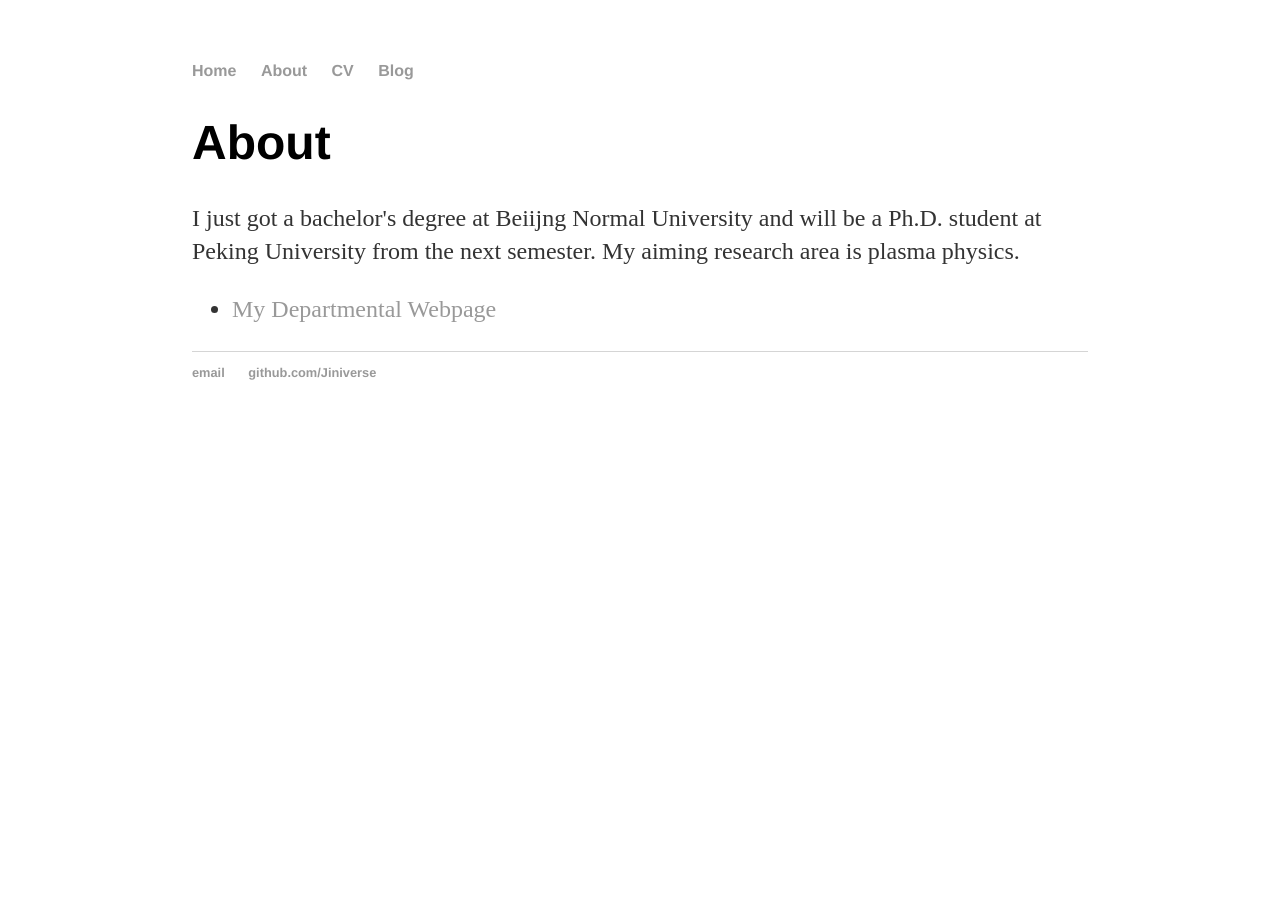
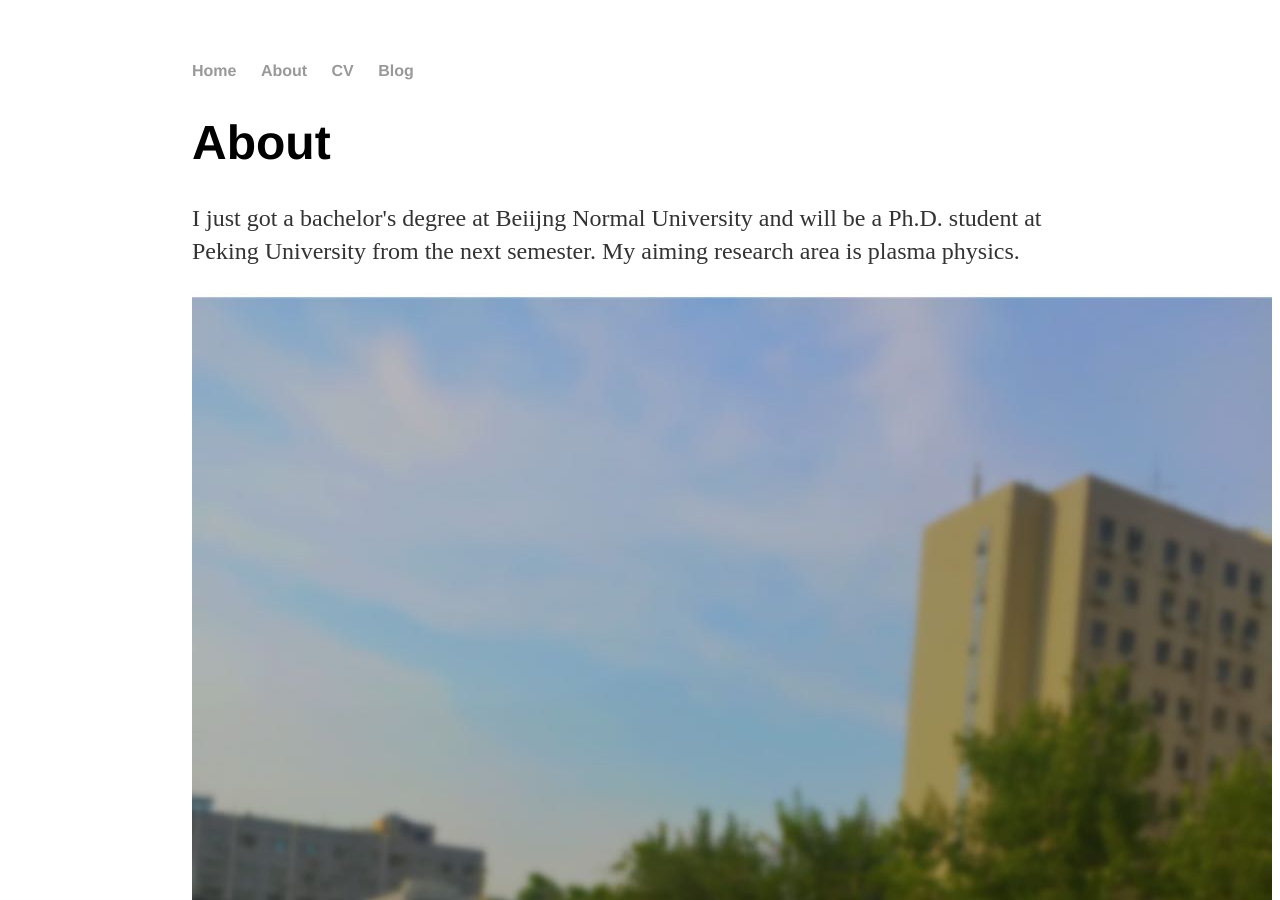
Before and after one commit to Jiniverse/Jiniverse.github.io, a Jekyll site: the page built from about/index.html, in a window 1280 px wide and 900 px high. Built offline with Jekyll 4.4.1, drawn with Linux system fonts in a browser that asks for light colours.

Commit message:
upload a photo

```diff
--- a/about/index.html
+++ b/about/index.html
@@ -6,8 +6,6 @@ title: About Shan Jin
 		<div class="about">
 			<h1>About</h1>
 			<p>I just got a bachelor's degree at Beiijng Normal University and will be a Ph.D. student at Peking University from the next semester. My aiming research area is plasma physics.</p>
+            <img src="bnu/ba.jpg" width="1080" height="1440" alt=""/>
 
-			<ul class="contacts">
-				<li><a href="http://www.phy.pku.edu.cn/English.html">My Departmental Webpage</a></li>
-				</ul>
 		</div>
--- a/index.html
+++ b/index.html
@@ -5,4 +5,7 @@ title: Shan Jin
 		<div class="blurb">
 			<h1>Hi there, I'm Shan Jin!</h1>
 			<p>I'm a Ph.D. student at Peking University. <a href="/about">Read more about my life...</a></p>
+			<ul class="contacts">
+    			<li><a href="http://www.phy.pku.edu.cn/English.html">My Departmental Webpage</a></li>
+			</ul>
 		</div>
```
Also changed, not shown: about/bnu/ba.jpg (added).
